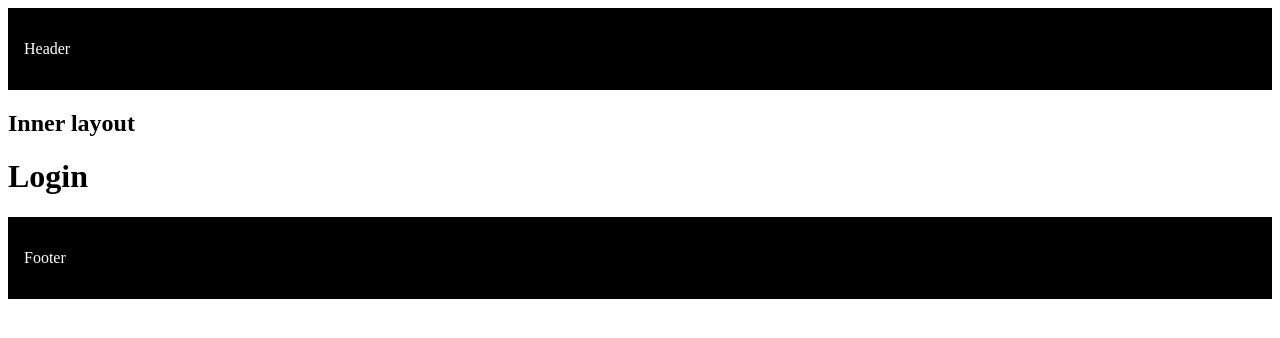
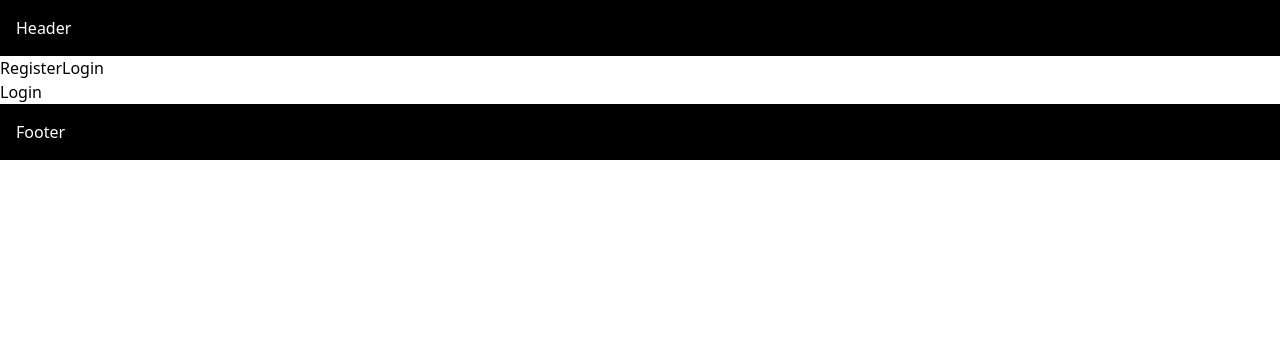
Before and after one commit to siihasann/learn-nextjs, a Next.js app: page /login in a window 1280 px wide. Shown: the top 338 px of the page. Built offline with nearby package versions, Linux system fonts and the light colour scheme.

Commit message:
Active Links

```diff
--- a/src/app/(auth)/(with-auth-layout)/layout.tsx
+++ b/src/app/(auth)/(with-auth-layout)/layout.tsx
@@ -1,11 +1,32 @@
+"use client";
+
+import Link from "next/link";
+import { usePathname } from "next/navigation";
+import "./styles.css";
+
+const navLinks = [
+    {name: "Register", href: "/register"},
+    {name: "Login", href: "/login"},
+]
+
 export default function AuthLayout({
     children,
 }: {
     children: React.ReactNode
-}) {
+    }) {
+    const pathname = usePathname();
+
     return (
         <div>
-            <h2>Inner layout</h2>
+            {navLinks.map((link) => {
+                const isActive = pathname === link.href;
+                return (
+                    <Link key={link.name} href={link.href}
+                        className={isActive ? "font-bold mr-4" : "text-blue-500 mr-4"}>
+                        {link.name}
+                    </Link>
+                );
+            })}
             {children}
         </div>
     );
--- /dev/null
+++ b/src/app/(auth)/(with-auth-layout)/styles.css
@@ -0,0 +1,3 @@
+@tailwind base;
+@tailwind components;
+@tailwind utilities;
```
